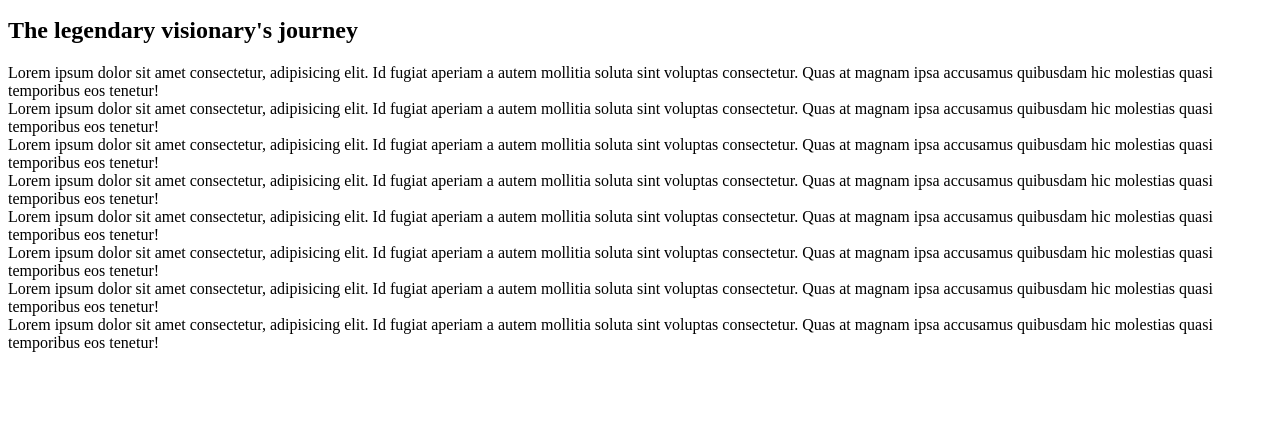
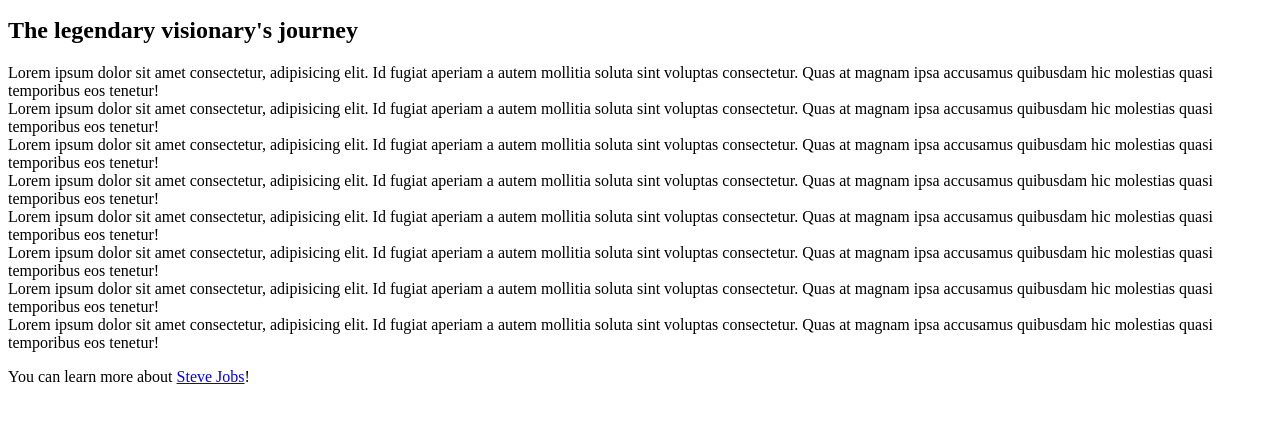
Before and after one commit to kelvinziroh/tribute-webpage, a plain HTML site: page index.html in a window 1280 px wide. Shown: the part 135-558 px from the top of the page. Drawn offline with Linux system fonts and the light colour scheme.

Commit message:
Add footer content with a link

```diff
--- a/index.html
+++ b/index.html
@@ -40,5 +40,8 @@
             consectetur. Quas at magnam ipsa accusamus quibusdam hic molestias quasi temporibus eos tenetur! <br>
         </article>
     </main>
+    <footer>
+        <p>You can learn more about <a href="#">Steve Jobs</a>!</p>
+    </footer>
 </body>
 </html>
```
